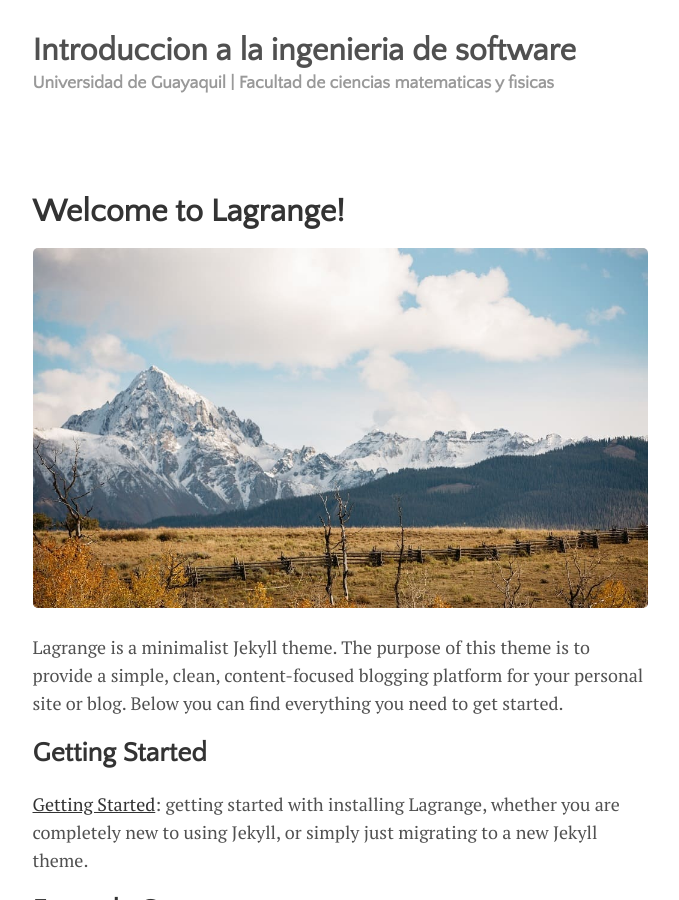
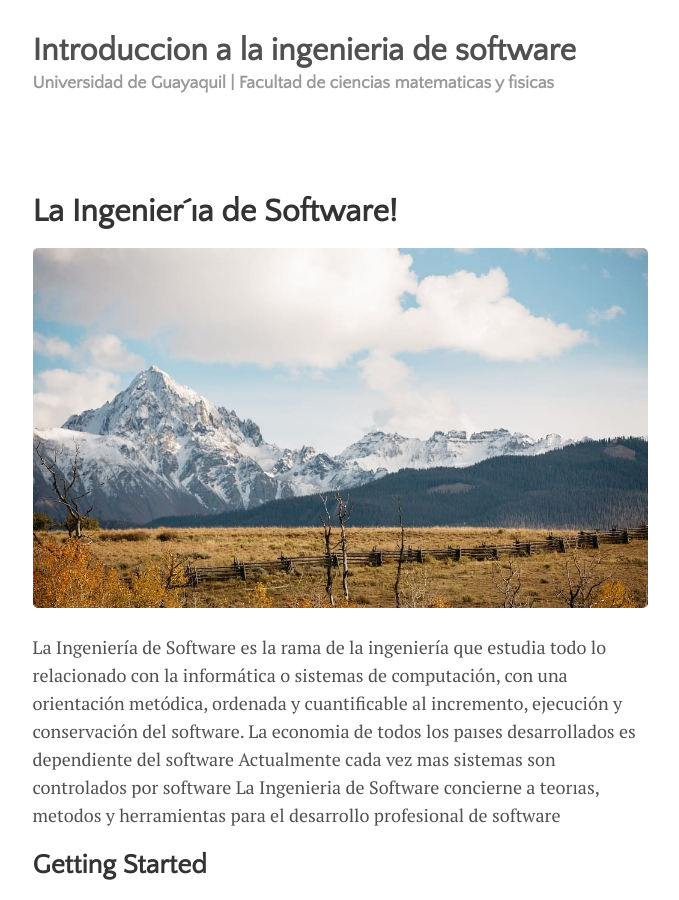
Before and after one commit to Junnlex/Trabajo, a Jekyll site: the page built from _posts/2016-01-01-welcome-to-lagrange.md, in a window 1280 px wide and 900 px high. Shown: the whole window, without its empty margins (300-979 px from the left). Built offline with Jekyll 4.4.1, drawn with Linux system fonts in a browser that asks for light colours; some of the changed text lies outside the part shown.

Commit message:
Update 2016-01-01-welcome-to-lagrange.md

```diff
--- a/_posts/2016-01-01-welcome-to-lagrange.md
+++ b/_posts/2016-01-01-welcome-to-lagrange.md
@@ -1,13 +1,15 @@
 ---
 layout: post
-title: "Welcome to Lagrange!"
-author: "Paul Le"
+title: "La Ingenier´ıa de Software!"
+author: "Alcivar Alex"
 categories: journal
 tags: [documentation,sample]
 image: mountains.jpg
 ---
 
-Lagrange is a minimalist Jekyll theme. The purpose of this theme is to provide a simple, clean, content-focused blogging platform for your personal site or blog. Below you can find everything you need to get started.
+La Ingeniería de Software es la rama de la ingeniería que estudia todo lo relacionado con la informática o sistemas de computación, con una orientación metódica, ordenada y cuantificable al incremento, ejecución y conservación del software. La economia de todos los paıses desarrollados es dependiente del software Actualmente cada vez mas sistemas son controlados por software
+La Ingenieria de Software concierne a teorıas, metodos y herramientas
+para el desarrollo profesional de software
 
 ## Getting Started
 
```
